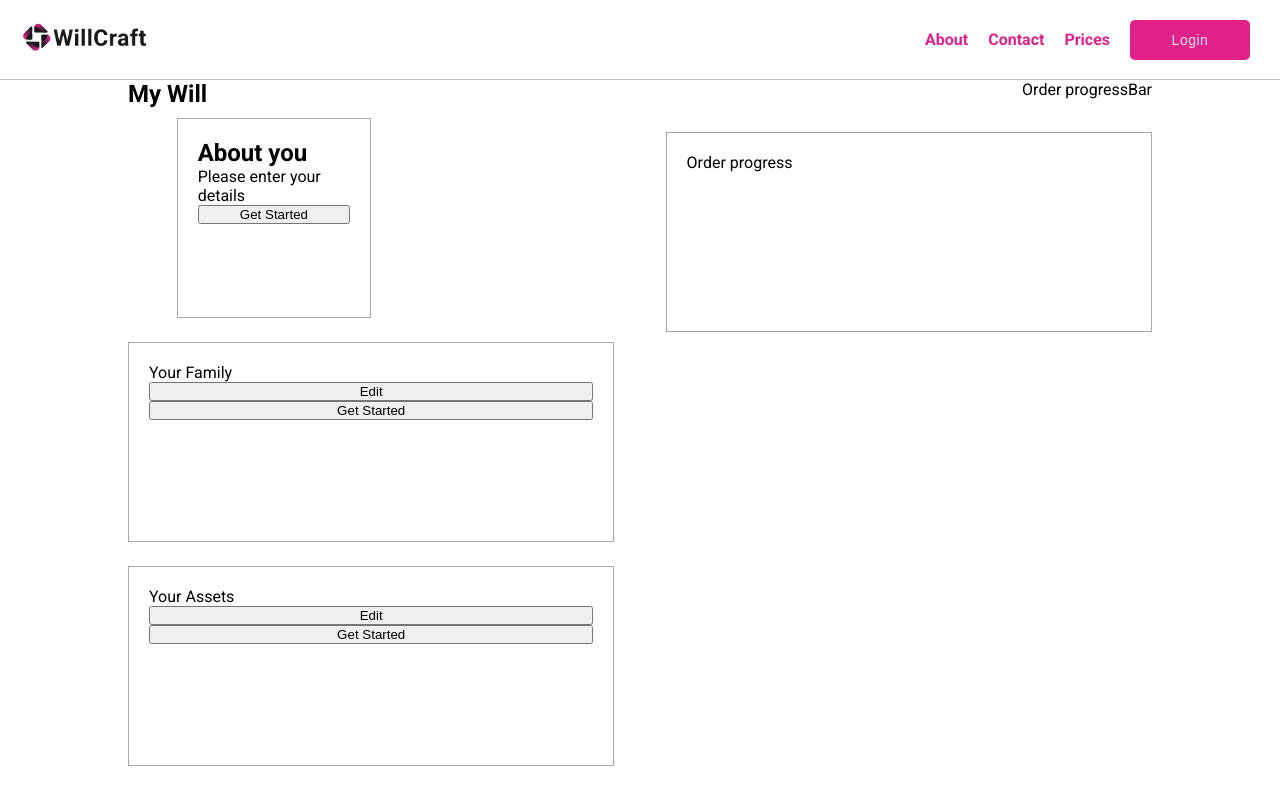
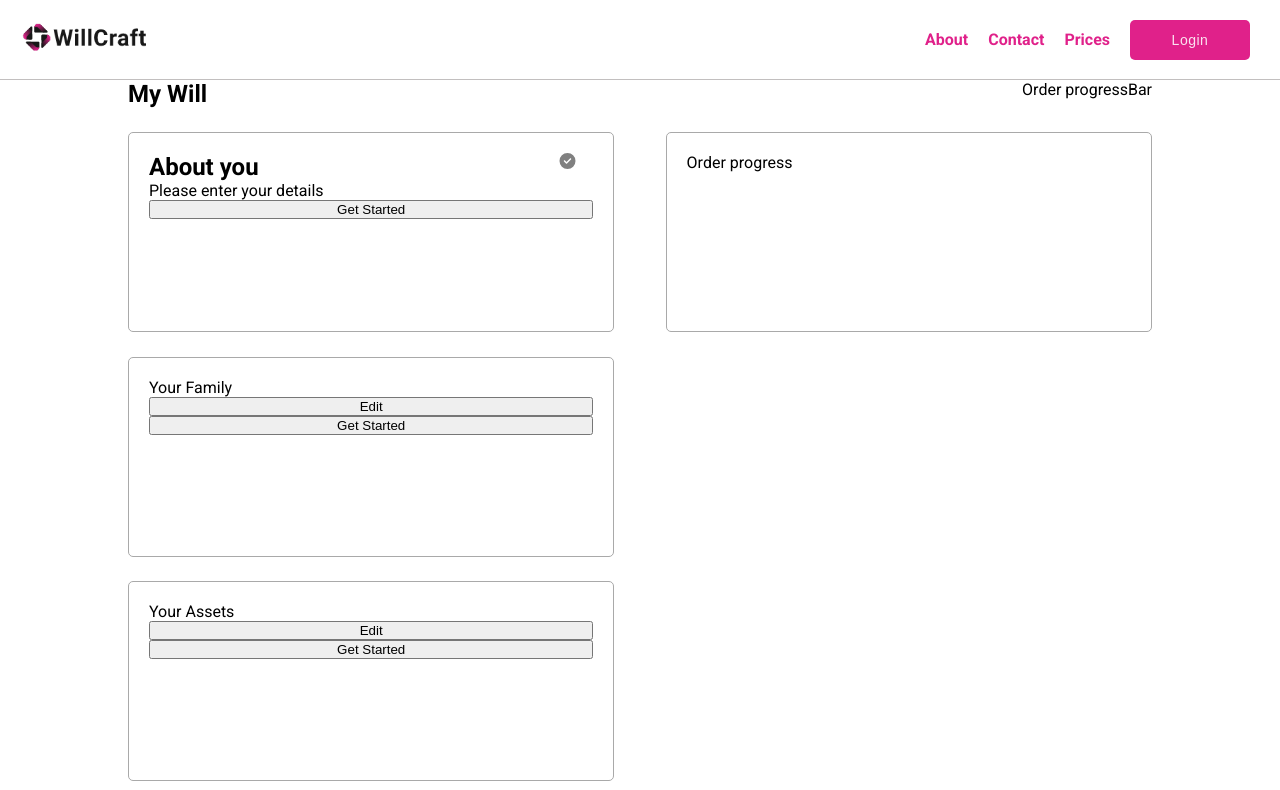
Before and after one commit to cotpetru24/willcraft_app, a React (Create React App) app in the folder frontend/: page /creatingOrder in a window 1280 px wide. Shown: the top 790 px of the page. Built offline with nearby package versions, Linux system fonts and the light colour scheme; some icons are missing.

Commit message:
testator tile is ready, need to test it

```diff
--- a/frontend/src/components/TestatorTile.js
+++ b/frontend/src/components/TestatorTile.js
@@ -1,6 +1,10 @@
 import { useState, useEffect } from "react";
 import { useNavigate } from "react-router-dom";
 import { useSelector } from "react-redux";
+import { FontAwesomeIcon } from "@fortawesome/react-fontawesome";
+import { faCheckSquare, faCheckCircle } from "@fortawesome/free-solid-svg-icons";
+
+
 
 const TestatorTile = () => {
     const navigate = useNavigate();
@@ -30,13 +34,17 @@ const TestatorTile = () => {
 
     return (
         <>
-            <section className="creatingOrder-container">
-                <div className="creatingOrder-tiles-and-instructions-container">
-                    <div className="creatingOrder-tiles">
-                        {/*  -----Testator tile ------ */}
+            <section >
+
                 <div className="creatingOrder-tile">
-                            <div>
+                    <div className="creatingOrder-tile-heading">
                         <h2>About you</h2>
+                        {testatorData ?(
+                        <FontAwesomeIcon icon={faCheckCircle} className="custom-icon" style={{ color: 'green' }} />
+                        ):(
+                            <FontAwesomeIcon icon={faCheckCircle} className="custom-icon" style={{ color: 'grey' }} />
+                        )}
+
                     </div>
 
                     {testatorData ? (
@@ -61,8 +69,7 @@ const TestatorTile = () => {
                         </>
                     )}
                 </div>
-                    </div>
-                </div>
+
             </section>
         </>
     );
--- a/frontend/src/index.css
+++ b/frontend/src/index.css
@@ -1321,8 +1321,14 @@ ol {
   height: 200px;
   border: 1px solid darkgray;
   margin-top: 5%;
+  border-radius: 5px;
 }
 
+.creatingOrder-tile-heading {
+  display: flex;
+  flex-direction: row;
+  justify-content: space-between;
+}
 
 
 .creatingOrder-section-navigation-container {
```
Also changed, not shown: frontend/src/components/CreatingOrder.js (+0 -32 lines). Lines whose indentation alone changed are shown as unchanged.
